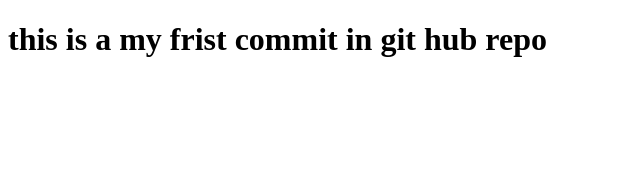
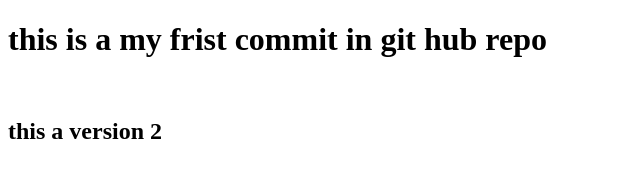
Before and after one commit to sujitingale/Hospitalmanagementsystem, a plain HTML site: page index.html in a window 1280 px wide. Shown: the whole page, without its empty margins (0-640 px from the left). Drawn offline with Linux system fonts and the light colour scheme.

Commit message:
second commt

```diff
--- a/index.html
+++ b/index.html
@@ -7,5 +7,7 @@
 </head>
 <body>
    <h1>this is  a  my frist commit in git hub repo </h1>
+   <br>
+   <h2>this a version 2 </h2>
 </body>
 </html>
```
